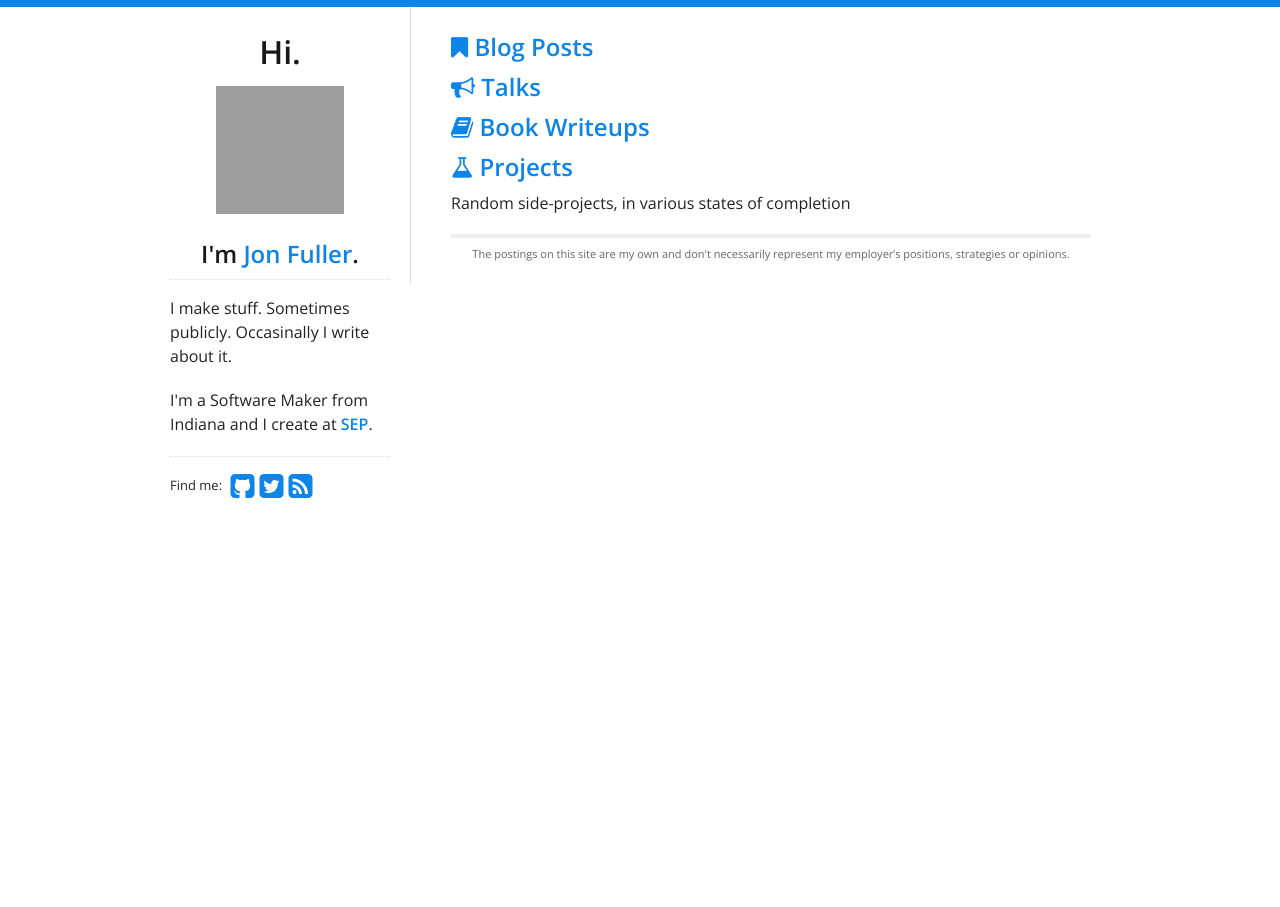
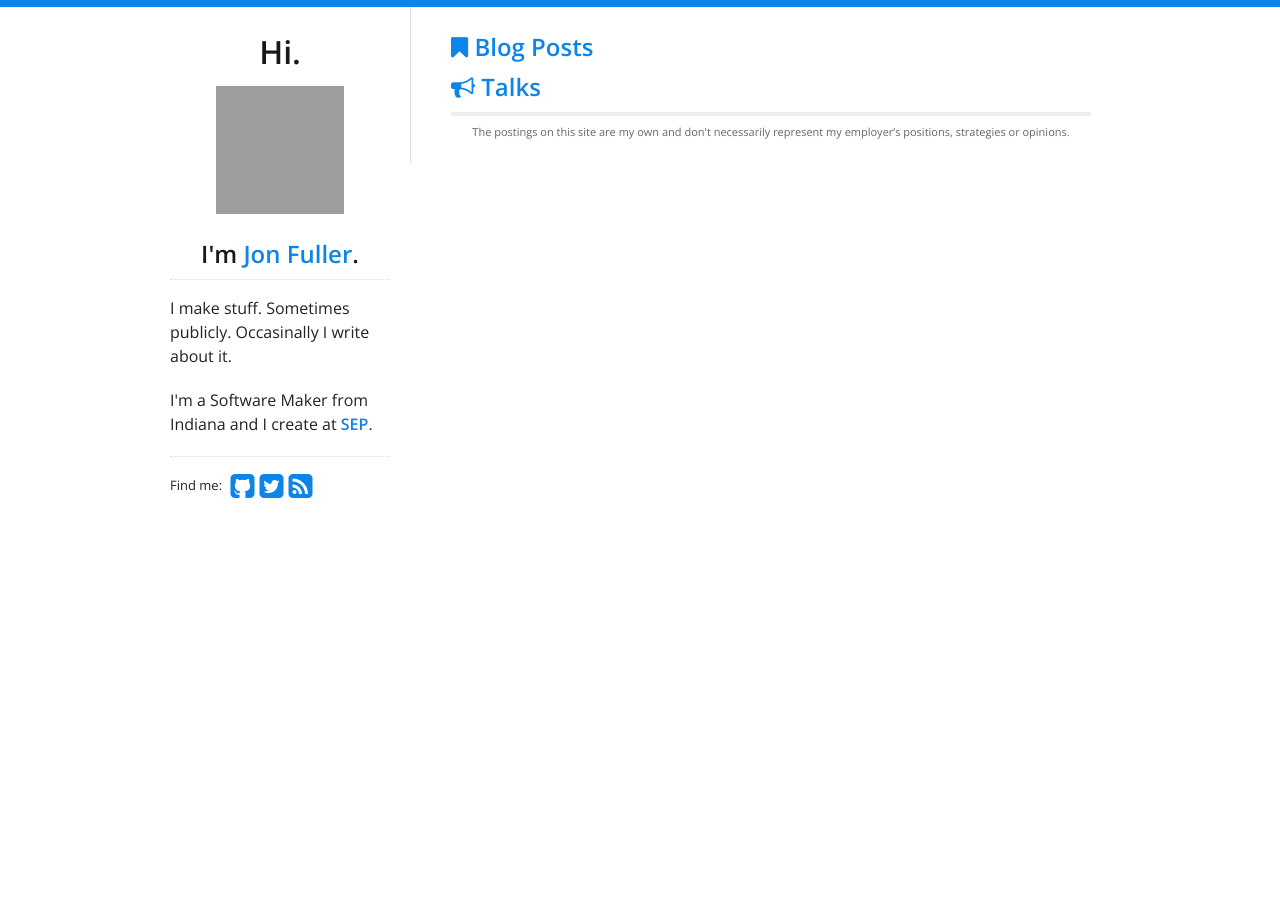
Before and after one commit to jonfuller/jonfuller.github.io, a Jekyll site: the page built from index.html, in a window 1280 px wide. Built offline with Jekyll 4.4.1, drawn with Linux system fonts in a browser that asks for light colours; Markdown is read by kramdown in place of the engine named in the settings; grey boxes are pictures that could not be loaded.

Commit message:
remove projects and book writeups sections

```diff
--- a/index.html
+++ b/index.html
@@ -18,24 +18,4 @@ title: blog posts, talks, book writeups, projects
     {% endfor %}
   </ul>
 
-  <h2><i class="icon-book"></i> Book Writeups</h2>
-  <ul id="book-posts" class="posts">
-    {% for post in site.categories.writeup %}
-      <li><span>{{ post.date | date_to_string }} &raquo;</span><a href="{{ post.url }}">{{ post.title }}</a></li>
-    {% endfor %}
-  </ul>
-
-  <h2><i class="icon-beaker"></i> Projects</h2>
-  <p>Random side-projects, in various states of completion</p>
-
-  {% for project_group in site.projects %}
-    <h2 class="project-date">{{ project_group.year }} &raquo;</h2>
-    <ul class="posts">
-      {% for project in project_group.projects %}
-        <li>
-          <a href="{{ project.url }}">{{ project.name }}:</a> {{ project.blurb }}
-        </li>
-      {% endfor %}
-    </ul>
-  {% endfor %}
 </div>
```
